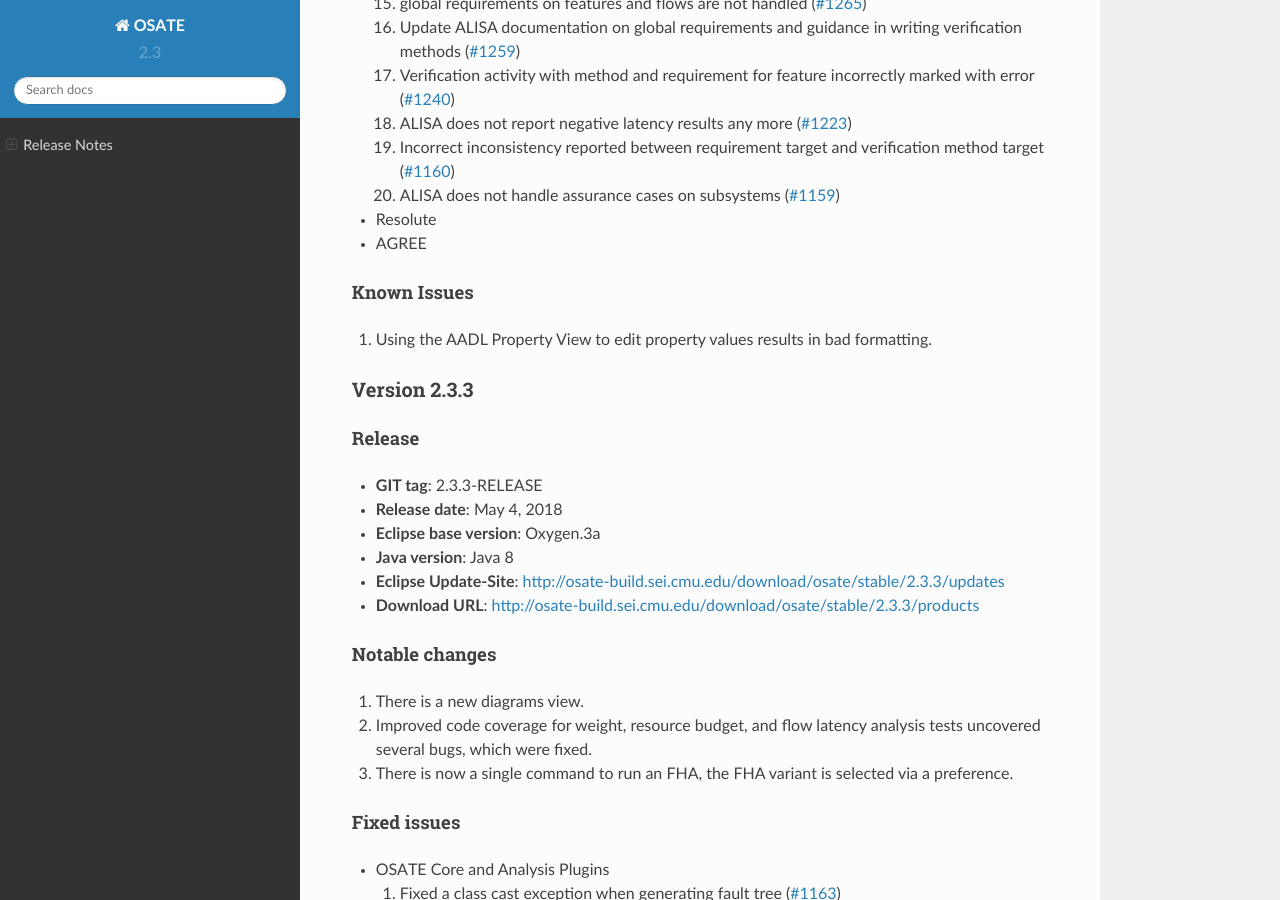
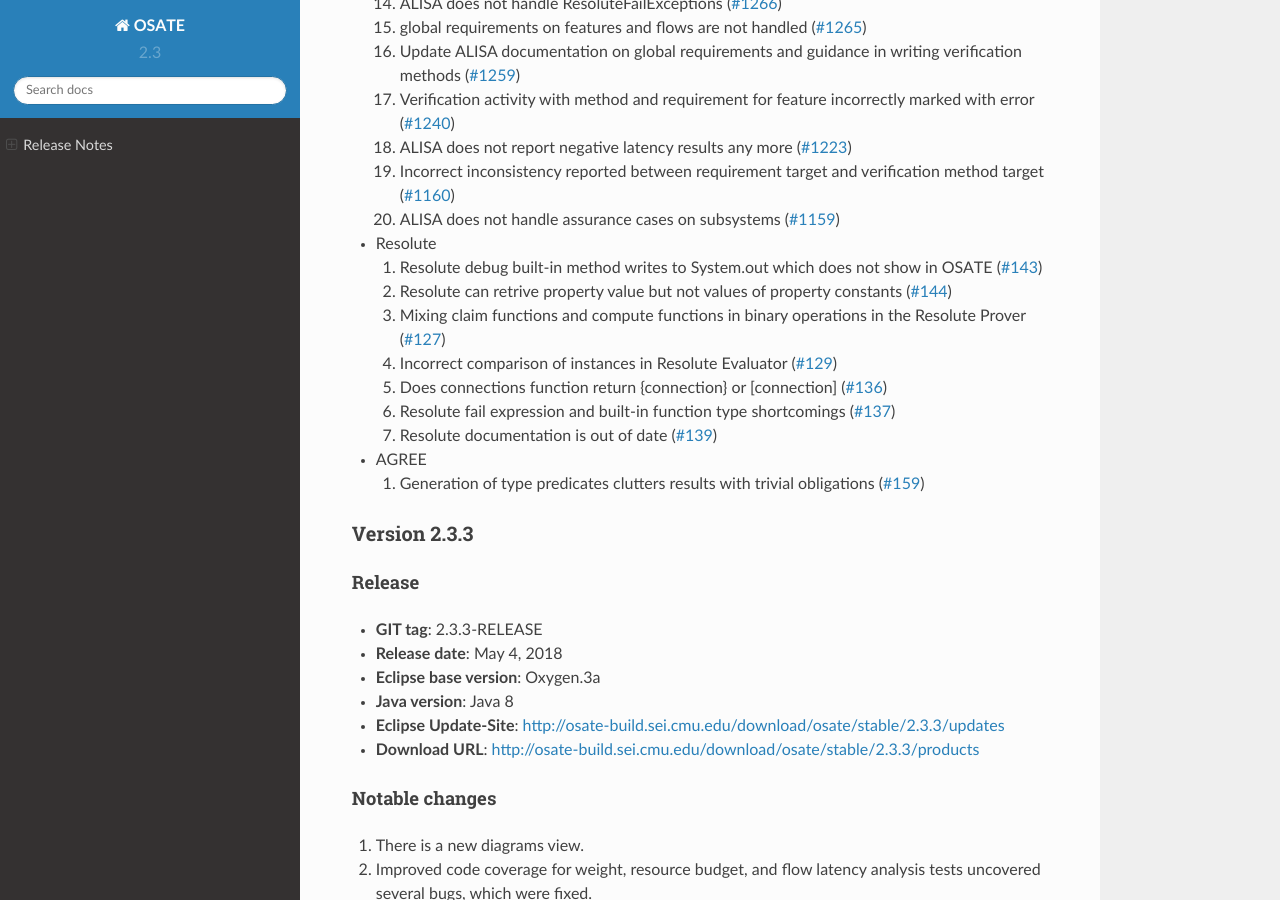
Before and after one commit to osate/website, a Sphinx documentation site: the page built from source/osate-releases.md, in a window 1280 px wide and 900 px high, scrolled down 2314 px. Built offline with Sphinx 7.4.7 and the Read the Docs theme 2.0.0, drawn with Linux system fonts in a browser that asks for light colours; some of the changed text lies outside the part shown.

Commit message:
2.3.4 release notes

```diff
--- a/source/osate-releases.md
+++ b/source/osate-releases.md
@@ -16,6 +16,7 @@
 #### Notable changes
 
 1. Running OSATE under Java 9 or Java 10 is now supported.
+2. Improvements to automated tests (speedup of >10x)
 
 #### Fixed issues
 
@@ -91,11 +92,15 @@
    1. Incorrect inconsistency reported between requirement target and verification method target ([#1160](https://github.com/repos/osate/osate2/issues/1160))
    1. ALISA does not handle assurance cases on subsystems ([#1159](https://github.com/repos/osate/osate2/issues/1159))
  * Resolute
+   1. Resolute debug built-in method writes to System.out which does not show in OSATE ([\#143](https://github.com/smaccm/smaccm/issues/143))
+   1. Resolute can retrive property value but not values of property constants ([\#144](https://github.com/smaccm/smaccm/issues/144))
+   1. Mixing claim functions and compute functions in binary operations in the Resolute Prover ([\#127](https://github.com/smaccm/smaccm/issues/127))
+   1. Incorrect comparison of instances in Resolute Evaluator ([\#129](https://github.com/smaccm/smaccm/issues/129))
+   1. Does connections function return {connection} or [connection] ([\#136](https://github.com/smaccm/smaccm/issues/136))
+   1. Resolute fail expression and built-in function type shortcomings ([\#137](https://github.com/smaccm/smaccm/issues/137))
+   1. Resolute documentation is out of date ([\#139](https://github.com/smaccm/smaccm/issues/139))
  * AGREE
-
-#### Known Issues
-
-1. Using the AADL Property View to edit property values results in bad formatting.
+   1. Generation of type predicates clutters results with trivial obligations ([\#159](https://github.com/smaccm/smaccm/issues/159))
 
 ### Version 2.3.3
 
@@ -171,12 +176,12 @@
    5. Added support for diagrams which are not associated with a particular model element. Such diagrams allow displaying multiple packages in a single diagram. ([#213](https://github.com/osate/osate-ge/issues/213))
    6. Added AADL Diagram wizard. ([#213](https://github.com/osate/osate-ge/issues/213))
  * Resolute
-  1. Resolute collection semantics ([#91](https://github.com/smaccm/smaccm/issues/91))
-  2. Restore non-short-circuit behavior for logical operator evaluation in claims ([\#122](https://github.com/smaccm/smaccm/issues/122))
-  3. Fix exception computing return type of list/set function ([\#121](https://github.com/smaccm/smaccm/issues/121))
-  4. Fix stack overflow in Resolute validation ([\#117](https://github.com/smaccm/smaccm/issues/117))
-  5. Fix connected function to correctly handle connection instances ([\#100](https://github.com/smaccm/smaccm/issues/100))
-  6. Remove remnants of D-Case export ([\#93](https://github.com/smaccm/smaccm/issues/93))
+   1. Resolute collection semantics ([#91](https://github.com/smaccm/smaccm/issues/91))
+   2. Restore non-short-circuit behavior for logical operator evaluation in claims ([\#122](https://github.com/smaccm/smaccm/issues/122))
+   3. Fix exception computing return type of list/set function ([\#121](https://github.com/smaccm/smaccm/issues/121))
+   4. Fix stack overflow in Resolute validation ([\#117](https://github.com/smaccm/smaccm/issues/117))
+   5. Fix connected function to correctly handle connection instances ([\#100](https://github.com/smaccm/smaccm/issues/100))
+   6. Remove remnants of D-Case export ([\#93](https://github.com/smaccm/smaccm/issues/93))
  * AGREE
    1. Analysis of AGREE models with unspecified AADL properties ([\#98](https://github.com/smaccm/smaccm/issues/98))
    2. Support analysis on pure event ports ([\#57](https://github.com/smaccm/smaccm/issues/57))
```
